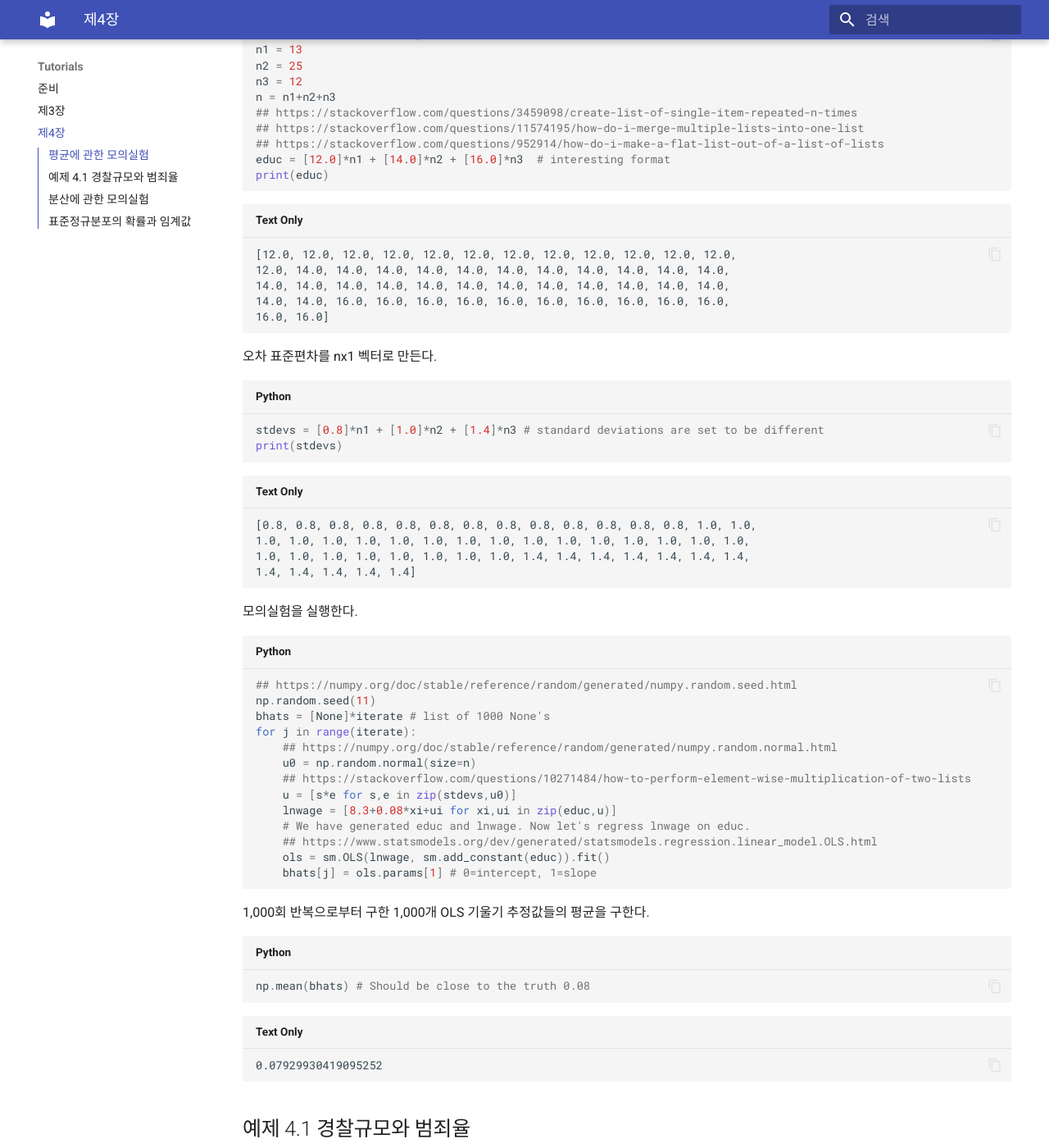
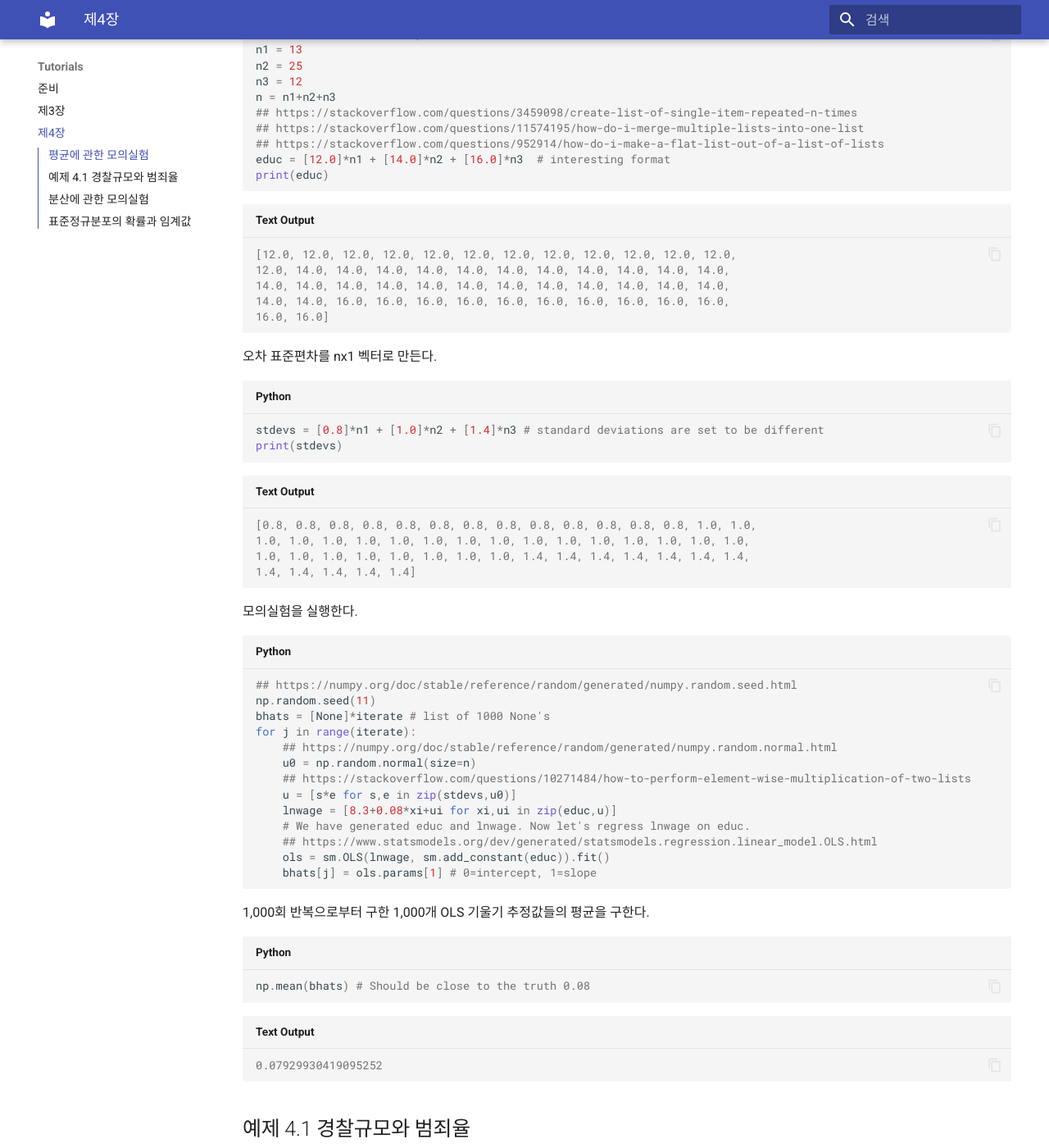
Before and after one commit to chan079/loepy, an MkDocs documentation site: the page built from docs/04.md, in a window 1280 px wide and 1400 px high, scrolled down 562 px. Shown: the whole window at 82% size. Built offline with MkDocs 1.6.1 and Material for MkDocs 9.7.7, drawn with Linux system fonts in a browser that asks for light colours; some of the changed text lies outside the part shown.

Commit message:
Update 04.md

````diff
--- a/docs/04.md
+++ b/docs/04.md
@@ -28,12 +28,13 @@ educ = [12.0]*n1 + [14.0]*n2 + [16.0]*n3  # interesting format
 print(educ)
 ```
 
-    [12.0, 12.0, 12.0, 12.0, 12.0, 12.0, 12.0, 12.0, 12.0, 12.0, 12.0, 12.0,
-	12.0, 14.0, 14.0, 14.0, 14.0, 14.0, 14.0, 14.0, 14.0, 14.0, 14.0, 14.0,
-	14.0, 14.0, 14.0, 14.0, 14.0, 14.0, 14.0, 14.0, 14.0, 14.0, 14.0, 14.0,
-	14.0, 14.0, 16.0, 16.0, 16.0, 16.0, 16.0, 16.0, 16.0, 16.0, 16.0, 16.0,
-	16.0, 16.0]
-
+```output
+[12.0, 12.0, 12.0, 12.0, 12.0, 12.0, 12.0, 12.0, 12.0, 12.0, 12.0, 12.0,
+12.0, 14.0, 14.0, 14.0, 14.0, 14.0, 14.0, 14.0, 14.0, 14.0, 14.0, 14.0,
+14.0, 14.0, 14.0, 14.0, 14.0, 14.0, 14.0, 14.0, 14.0, 14.0, 14.0, 14.0,
+14.0, 14.0, 16.0, 16.0, 16.0, 16.0, 16.0, 16.0, 16.0, 16.0, 16.0, 16.0,
+16.0, 16.0]
+```
 
 오차 표준편차를 nx1 벡터로 만든다.
 
@@ -43,11 +44,12 @@ stdevs = [0.8]*n1 + [1.0]*n2 + [1.4]*n3 # standard deviations are set to be diff
 print(stdevs)
 ```
 
-    [0.8, 0.8, 0.8, 0.8, 0.8, 0.8, 0.8, 0.8, 0.8, 0.8, 0.8, 0.8, 0.8, 1.0, 1.0,
-	1.0, 1.0, 1.0, 1.0, 1.0, 1.0, 1.0, 1.0, 1.0, 1.0, 1.0, 1.0, 1.0, 1.0, 1.0,
-	1.0, 1.0, 1.0, 1.0, 1.0, 1.0, 1.0, 1.0, 1.4, 1.4, 1.4, 1.4, 1.4, 1.4, 1.4,
-	1.4, 1.4, 1.4, 1.4, 1.4]
-
+```output
+[0.8, 0.8, 0.8, 0.8, 0.8, 0.8, 0.8, 0.8, 0.8, 0.8, 0.8, 0.8, 0.8, 1.0, 1.0,
+1.0, 1.0, 1.0, 1.0, 1.0, 1.0, 1.0, 1.0, 1.0, 1.0, 1.0, 1.0, 1.0, 1.0, 1.0,
+1.0, 1.0, 1.0, 1.0, 1.0, 1.0, 1.0, 1.0, 1.4, 1.4, 1.4, 1.4, 1.4, 1.4, 1.4,
+1.4, 1.4, 1.4, 1.4, 1.4]
+```
 
 모의실험을 실행한다.
 
@@ -75,8 +77,9 @@ for j in range(iterate):
 np.mean(bhats) # Should be close to the truth 0.08
 ```
 
-    0.07929930419095252
-
+```output
+0.07929930419095252
+```
 
 
 ## 예제 4.1 경찰규모와 범죄율
@@ -89,10 +92,11 @@ ols = sm.OLS.from_formula('np.log(crmrte)~np.log(polpc)', data=Crime).fit()
 ols.params
 ```
 
-    Intercept       -2.624693
-    np.log(polpc)    0.151685
-    dtype: float64
-
+```outpout
+Intercept       -2.624693
+np.log(polpc)    0.151685
+dtype: float64
+```
 
 
 ## 분산에 관한 모의실험
@@ -119,9 +123,10 @@ print([np.mean(b1hat), np.mean(b1tilde)])
 print([np.var(b1hat), np.var(b1tilde)])
 ```
 
-    [-0.9950713068722232, -1.3369248972867611]
-    [0.02650718669047491, 235.6908069747431]
-
+```output
+[-0.9950713068722232, -1.3369248972867611]
+[0.02650718669047491, 235.6908069747431]
+```
 
 ## 표준정규분포의 확률과 임계값
 
@@ -132,19 +137,14 @@ from scipy.stats import norm
 norm.cdf(1.5)-norm.cdf(-0.5)
 ```
 
-
-
-
-    0.624655260005155
-
-
-
+```output
+0.624655260005155
+```
 
 ```python
 norm.ppf(0.8) # quantile
 ```
 
-
-
-
-    0.8416212335729143
+```output
+0.8416212335729143
+```
````
